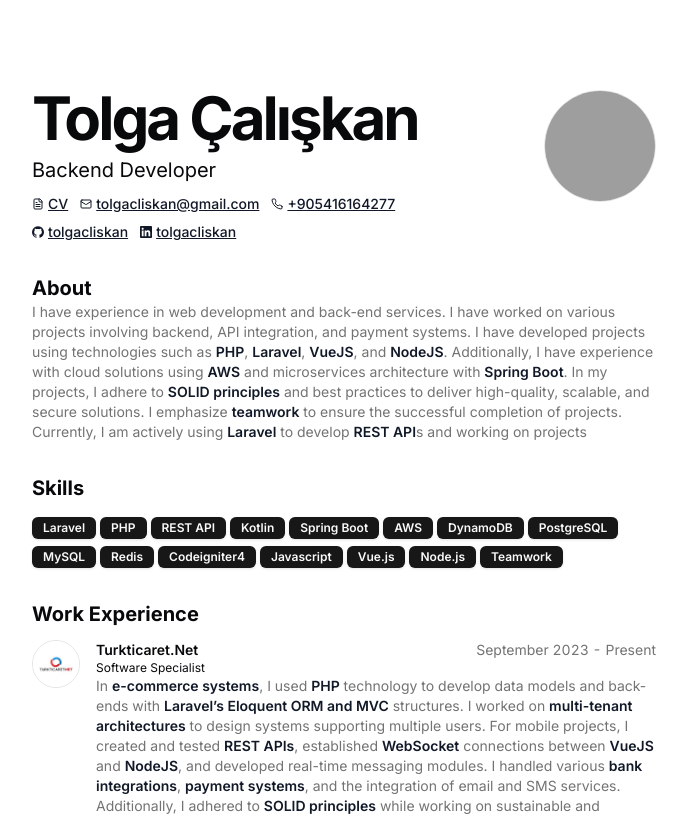
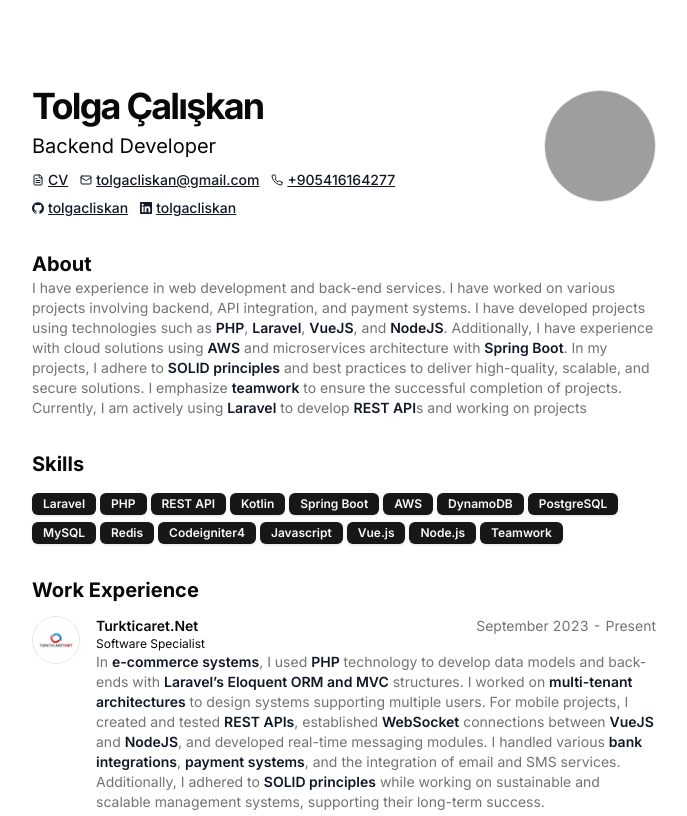
Before and after one commit to tolgacliskan/personal-portfolio, a Next.js app: page / in a window 1280 px wide. Shown: the top 816 px of the page, without its empty margins (296-983 px from the left). Built offline with nearby package versions, Linux system fonts and the light colour scheme; grey boxes are pictures that could not be loaded.

Commit message:
Yazı küçültüld

```diff
--- a/src/app/page.tsx
+++ b/src/app/page.tsx
@@ -20,7 +20,7 @@
             <div className="flex-col flex flex-1 space-y-2">
               <BlurFadeText
                 delay={BLUR_FADE_DELAY}
-                className="text-3xl font-bold tracking-tighter sm:text-5xl xl:text-6xl/none"
+                className="text-2xl font-bold tracking-tighter sm:text-4xl xl:text-4xl/none"
                 yOffset={8}
                 text={`${DATA.name}`}
               />
```
